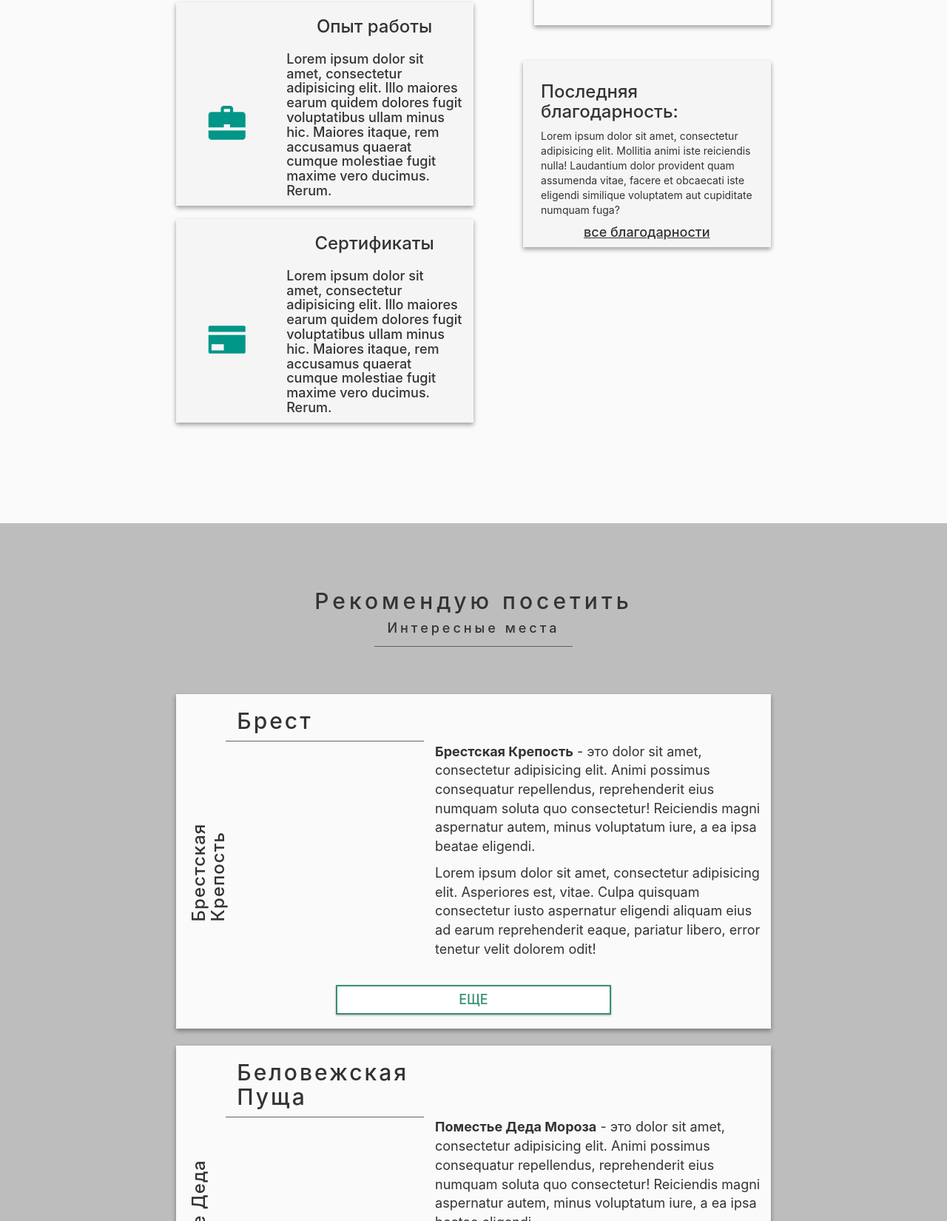
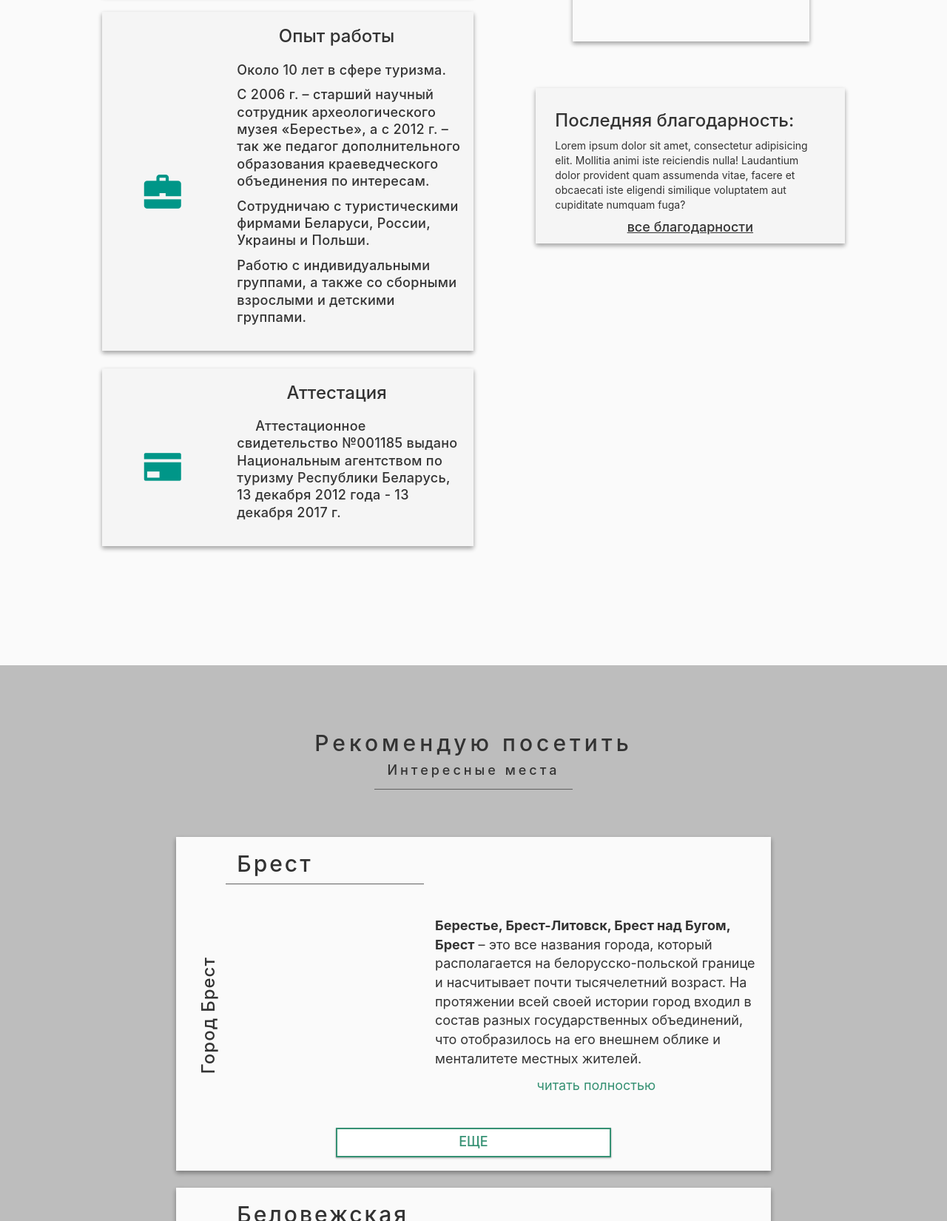
Before and after one commit to rzakadragon/helgalp, a plain HTML site: page index.html in a window 1280 px wide. Shown: the part 1150-2800 px from the top of the page at 74% size. Drawn offline with nearby package versions, Linux system fonts and the light colour scheme; files whose address does not match are found by name.

Commit message:
some data entry

```diff
--- a/css/main.css
+++ b/css/main.css
@@ -119,14 +119,23 @@ a:hover, a:focus {
 .skill-description {
     background: #F5F5F5;
     margin-bottom: 5%;
+    padding-bottom: 5%;
+}
+.skill-description p {
+    letter-spacing: 0.3px;
+    line-height: 1.3;
 }
 
 .skill-title {
-
+    padding-right: 10%;
 }
 
 .skill-text {
 
+}
+
+.text-indent {
+    text-indent: 25px;
 }
 
 .skill-icon-cover {
@@ -212,6 +221,12 @@ a:hover, a:focus {
     position: relative;
     margin-bottom: 5%;
 }
+.place a.read-more {
+    position: absolute;
+    left: 50%;
+    transform: translateX(-50%);
+    color: #359173;
+}
 
 .place-title {
     position: absolute;
@@ -257,6 +272,7 @@ a:hover, a:focus {
     position: absolute;
     top: 50%;
     transform: translateY(-50%);
+    width: 93%;
 }
 
 .show-all a {
--- a/index.html
+++ b/index.html
@@ -82,7 +82,7 @@
       <!-- Slide 2 -->
       <div class="container-fluid slide-2">
         <div class="row slide about-me">
-          <div class="col-xs-12 col-lg-8 col-lg-offset-2">
+          <div class="col-xs-12 col-lg-10 col-lg-offset-1">
 
             <div class="row slide-title">
               <div class="col-md-4 col-md-offset-4 text-center">
@@ -124,7 +124,13 @@
 
                       <div class="col-xs-12 col-sm-offset-4 col-sm-8 skill-text">
                         <p class="h4">
-                          Lorem ipsum dolor sit amet, consectetur adipisicing elit. Illo maiores earum quidem dolores fugit voluptatibus ullam minus hic. Maiores itaque, rem accusamus quaerat cumque molestiae fugit maxime vero ducimus. Rerum.
+                          Кандидат исторических наук.
+                        </p>
+                        <p class="h4">
+                          Педагог дополнительного образования.
+                        </p>
+                        <p class="h4">
+                          Закончила исторический факультет Брестского государственного университета.
                         </p>
                       </div>
                     </div>
@@ -149,7 +155,16 @@
 
                       <div class="col-xs-12 col-sm-offset-4 col-sm-8 skill-text">
                         <p class="h4">
-                          Lorem ipsum dolor sit amet, consectetur adipisicing elit. Illo maiores earum quidem dolores fugit voluptatibus ullam minus hic. Maiores itaque, rem accusamus quaerat cumque molestiae fugit maxime vero ducimus. Rerum.
+                          Около 10 лет в сфере туризма.
+                        </p>
+                        <p class="h4">
+                          С 2006 г. – старший научный сотрудник археологического музея «Берестье», а с 2012 г.  – так же педагог дополнительного образования краеведческого объединения по интересам.
+                        </p>
+                        <p class="h4">
+                          Сотрудничаю с туристическими фирмами Беларуси, России, Украины и Польши.
+                        </p>
+                        <p class="h4">
+                          Работю с индивидуальными группами, а также со сборными взрослыми и детскими группами.
                         </p>
                       </div>
                     </div>
@@ -161,7 +176,7 @@
                 <div class="row skill-description">
 
                   <div class="col-xs-12 col-sm-8 col-sm-offset-4 skill-title text-center">
-                      <h3>Сертификаты</h3>
+                      <h3>Аттестация</h3>
                   </div>
 
                   <div class="col-xs-12">
@@ -173,8 +188,8 @@
                       </div>
 
                       <div class="col-xs-12 col-sm-offset-4 col-sm-8 skill-text">
-                        <p class="h4">
-                          Lorem ipsum dolor sit amet, consectetur adipisicing elit. Illo maiores earum quidem dolores fugit voluptatibus ullam minus hic. Maiores itaque, rem accusamus quaerat cumque molestiae fugit maxime vero ducimus. Rerum.
+                        <p class="h4 text-indent">
+                         Аттестационное свидетельство №001185 выдано Национальным агентством по туризму Республики Беларусь, 13 декабря 2012 года - 13 декабря 2017 г.
                         </p>
                       </div>
                     </div>
@@ -188,7 +203,7 @@
               <div class="col-md-offset-1 col-md-5">
 
                 <div class="row portrait-row">
-                  <div class="hidden-xs col-sm-6 col-sm-offset-3 col-md-12 col-md-offset-0">
+                  <div class="hidden-xs col-sm-6 col-sm-offset-3 col-md-12 col-md-offset-1">
                     <div class="portrait">
 
                     </div>
@@ -247,8 +262,35 @@
                   </div>
                 </div>
 
+                <!-- Брест как место -->
+                <div class="row place place-1">
+
+                  <div class="col-xs-12 visible-xs place-xs-title text-center">
+                    <h4>Город Брест</h3>
+                  </div>
+
+                  <div class="col-sm-1 hidden-xs place-title ">
+                    <!--<div class="place-title-vrapper">-->
+                      <h4 class="h3">Город Брест</h4>
+                    <!--</div>-->
+                  </div>
+
+                  <div class="col-xs-12 col-sm-offset-1 col-sm-4 place-image-wrapper">
+                    <div class="place-image"></div>
+                  </div>
+
+                  <div class="col-xs-12 col-sm-7 place-description">
+                    <div class="place-text-vrapper">
+                      <p><strong>Берестье, Брест-Литовск, Брест над Бугом, Брест</strong> – это все названия города, который располагается на белорусско-польской границе и насчитывает почти тысячелетний возраст. На протяжении всей своей истории город входил в состав разных государственных объединений, что отобразилось на его внешнем облике и менталитете местных жителей.
+                      </p>
+                      <a href="#" class="read-more">читать полностью</a>
+                    </div>
+                  </div>
+
+                </div><!-- /Брест как место -->
+
                 <!-- Крепость -->
-                <div class="row place place-1">
+                <div class="row place place-2 secondary">
 
                   <div class="col-xs-12 visible-xs place-xs-title text-center">
                     <h4>Брестская Крепость</h3>
@@ -266,23 +308,25 @@
 
                   <div class="col-xs-12 col-sm-7 place-description">
                     <div class="place-text-vrapper">
-                      <p><strong>Брестская Крепость</strong> - это dolor sit amet, consectetur adipisicing elit. Animi possimus consequatur repellendus, reprehenderit eius numquam soluta quo consectetur! Reiciendis magni aspernatur autem, minus voluptatum iure, a ea ipsa beatae eligendi.</p>
-                      <p class="hidden-xs hidden-sm">Lorem ipsum dolor sit amet, consectetur adipisicing elit. Asperiores est, vitae. Culpa quisquam consectetur iusto aspernatur eligendi aliquam eius ad earum reprehenderit eaque, pariatur libero, error tenetur velit dolorem odit!</p>
+                      <p><strong>Брестская Крепость</strong> - это визитная карточка Бреста и одно из знаковых мест Беларуси. Брест-литовская крепость была построена российским императором Николаем І для  укрепления новых рубежей России в XIX в. Брестская крепость известна, прежде всего, героической обороной в июне 1941 года. Оборона Брестской крепости – пример мужества и стойкости советского солдата в борьбе за свободу и независимость Родины.</p>
+                      <a href="#" class="read-more">читать полностью</a>
                     </div>
                   </div>
 
                 </div><!-- /Крепость -->
 
-                <!-- Какое-то место -->
-                <div class="row place place-2 secondary">
+
+
+                <!-- Пешеходная улица Советская -->
+                <div class="row place place-3 secondary">
 
                   <div class="col-xs-12 visible-xs place-xs-title text-center">
-                    <h4>Какое-то место</h3>
+                    <h4>Пешеходная улица Советская</h3>
                   </div>
 
                   <div class="col-sm-1 hidden-xs place-title ">
                     <!--<div class="place-title-vrapper">-->
-                      <h4 class="h3">Какое-то место</h4>
+                      <h4 class="h3">Пешеходная улица Советская</h4>
                     <!--</div>-->
                   </div>
 
@@ -293,37 +337,11 @@
                   <div class="col-xs-12 col-sm-7 place-description">
                     <div class="place-text-vrapper">
                       <p><strong>Какое-то место</strong> - это dolor sit amet, consectetur adipisicing elit. Animi possimus consequatur repellendus, reprehenderit eius numquam soluta quo consectetur! Reiciendis magni aspernatur autem, minus voluptatum iure, a ea ipsa beatae eligendi.</p>
-                      <p class="hidden-xs hidden-sm">Lorem ipsum dolor sit amet, consectetur adipisicing elit. Asperiores est, vitae. Culpa quisquam consectetur iusto aspernatur eligendi aliquam eius ad earum reprehenderit eaque, pariatur libero, error tenetur velit dolorem odit!</p>
+                      <a href="#" class="read-more">читать полностью</a>
                     </div>
                   </div>
 
-                </div><!-- /Какое-то место -->
-
-                <!-- Какое-то место -->
-                <div class="row place place-3 secondary">
-
-                  <div class="col-xs-12 visible-xs place-xs-title text-center">
-                    <h4>Какое-то место</h3>
-                  </div>
-
-                  <div class="col-sm-1 hidden-xs place-title ">
-                    <!--<div class="place-title-vrapper">-->
-                      <h4 class="h3">Какое-то место</h4>
-                    <!--</div>-->
-                  </div>
-
-                  <div class="col-xs-12 col-sm-offset-1 col-sm-4 place-image-wrapper">
-                    <div class="place-image"></div>
-                  </div>
-
-                  <div class="col-xs-12 col-sm-7 place-description">
-                    <div class="place-text-vrapper">
-                      <p><strong>Какое-то место</strong> - это dolor sit amet, consectetur adipisicing elit. Animi possimus consequatur repellendus, reprehenderit eius numquam soluta quo consectetur! Reiciendis magni aspernatur autem, minus voluptatum iure, a ea ipsa beatae eligendi.</p>
-                      <p class="hidden-xs hidden-sm">Lorem ipsum dolor sit amet, consectetur adipisicing elit. Asperiores est, vitae. Culpa quisquam consectetur iusto aspernatur eligendi aliquam eius ad earum reprehenderit eaque, pariatur libero, error tenetur velit dolorem odit!</p>
-                    </div>
-                  </div>
-
-                </div><!-- /Какое-то место -->
+                </div><!-- /Пешеходная улица Советская -->
 
                 <!-- кнопка "смотреть все" -->
                 <div class="row show-all">
```
